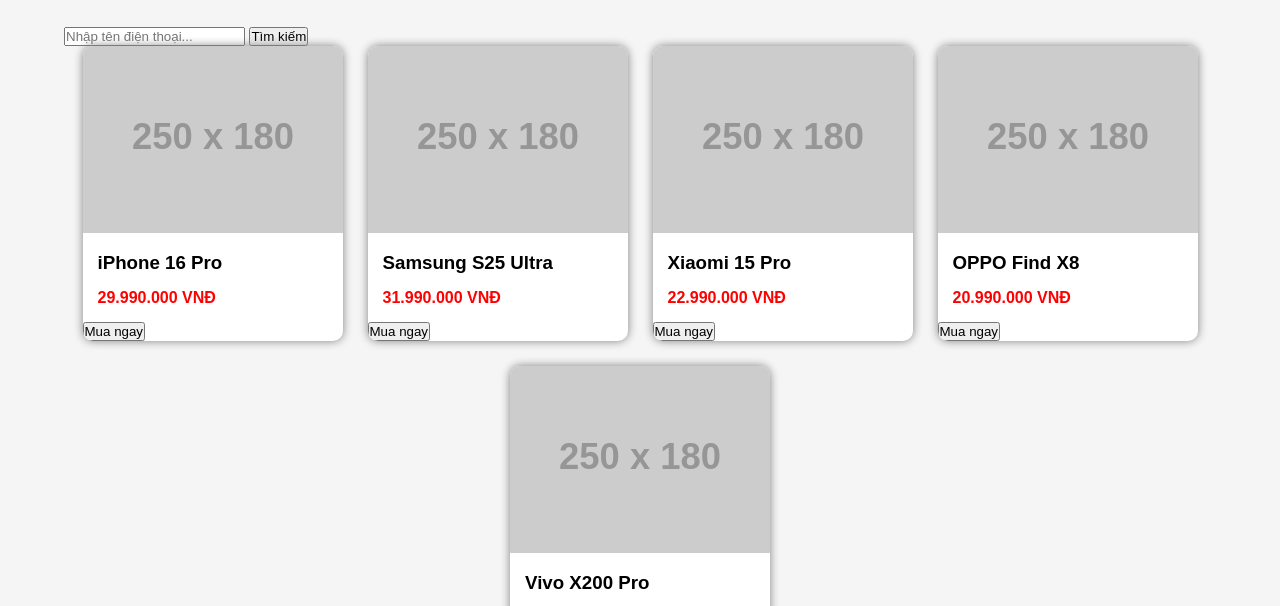
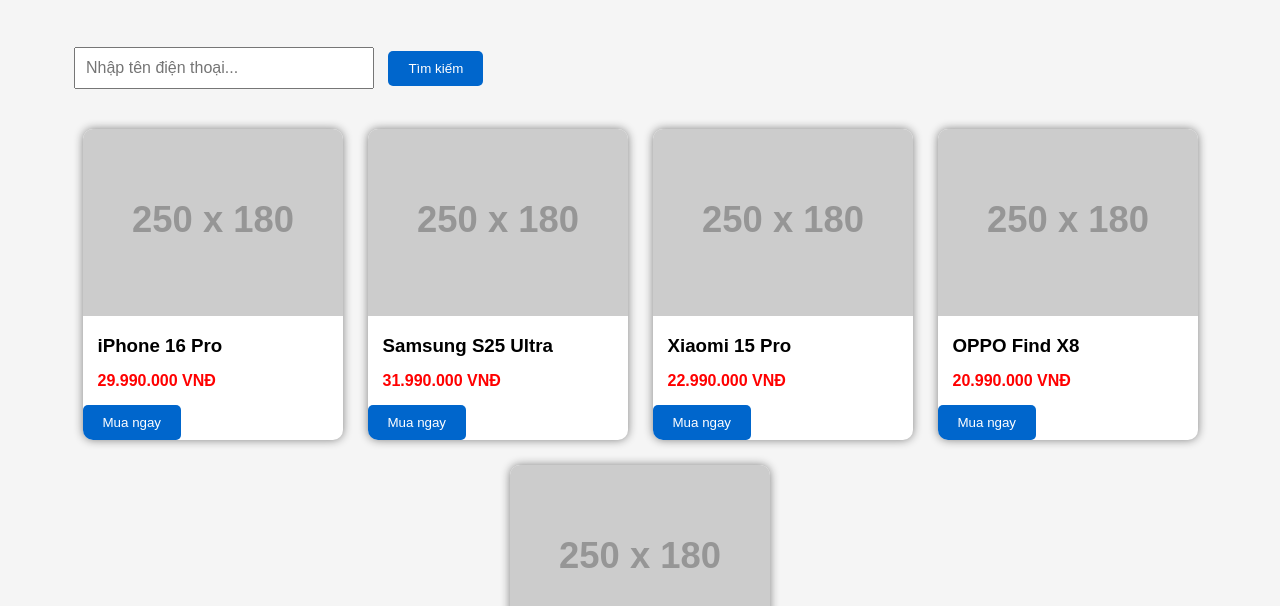
Before and after one commit to bing6780/bandienthoai1, a plain HTML site: page baitap01.html in a window 1280 px wide. Shown: the part 181-787 px from the top of the page. Drawn offline with Linux system fonts and the light colour scheme; placeholder pictures from the web are drawn by us.

Commit message:
Add styles for input and button elements
Added styles for input, button, and message elements.

```diff
--- a/css/style.css
+++ b/css/style.css
@@ -229,3 +229,50 @@
     }
 
 }
+input{
+
+padding:10px;
+
+width:300px;
+
+margin:20px 10px;
+
+font-size:16px;
+
+}
+
+button{
+
+padding:10px 20px;
+
+background:#0066cc;
+
+color:white;
+
+border:none;
+
+cursor:pointer;
+
+border-radius:5px;
+
+}
+
+button:hover{
+
+background:#004999;
+
+}
+
+#message{
+
+color:red;
+
+font-weight:bold;
+
+margin:20px;
+
+font-size:20px;
+
+text-align:center;
+
+}
```
